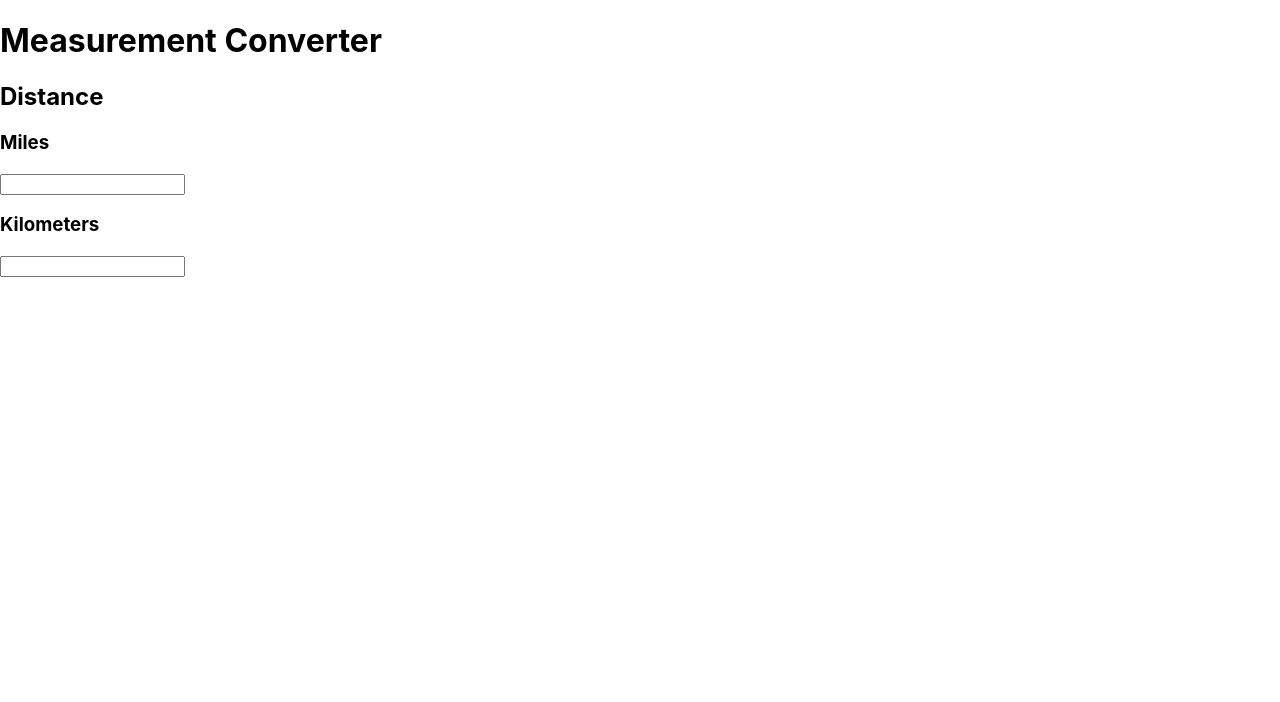
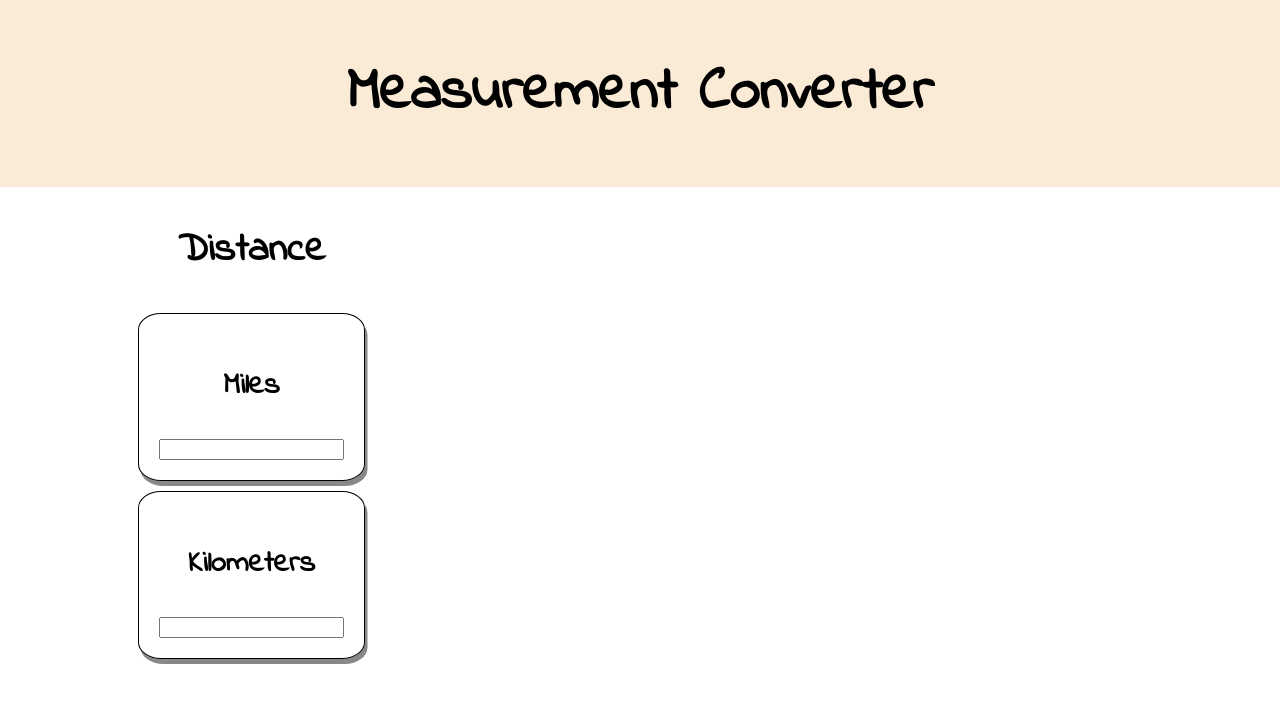
Before and after one commit to HenryTaylor2019/measurement-converter, a React (Create React App) app: page / in a window 1280 px wide. Shown: the top 702 px of the page. Built offline with nearby package versions, Linux system fonts and the light colour scheme.

Commit message:
Basic styling and fonts added

```diff
--- a/public/index.html
+++ b/public/index.html
@@ -15,6 +15,8 @@
       user's mobile device or desktop. See https://developers.google.com/web/fundamentals/web-app-manifest/
     -->
     <link rel="manifest" href="%PUBLIC_URL%/manifest.json" />
+
+    <link href="https://fonts.googleapis.com/css2?family=Amatic+SC:wght@700&family=Indie+Flower&display=swap" rel="stylesheet">
     <!--
       Notice the use of %PUBLIC_URL% in the tags above.
       It will be replaced with the URL of the `public` folder during the build.
--- a/src/App.css
+++ b/src/App.css
@@ -36,3 +36,56 @@
     transform: rotate(360deg);
   }
 }
+
+body {
+}
+
+.header {
+  padding: 10px 0px;
+  text-align: center;
+  background-color: antiquewhite;
+}
+
+/* Grid */
+
+.container {
+  display: flex;
+  flex-direction: row;
+  margin: auto 10%;
+
+}
+
+.section {
+  padding: 20px 20px;
+  margin: 10px;
+  border: 1px solid black;
+  box-shadow: 1px antiquewhite;
+  border-radius: 10%;
+  box-shadow: 2.5px 5px #888888;
+
+}
+
+.center {
+  text-align: center;
+}
+
+h1, h2, h3, h4, p {
+  /* font-family: 'Amatic SC', cursive; */
+  font-family: 'Indie Flower', cursive;
+}
+
+h1 {
+  font-size: 60px;
+}
+
+h2 {
+  font-size: 40px;
+}
+
+h3 {
+  font-size: 30px;
+}
+
+p {
+  font-size: 22px;
+}
```
